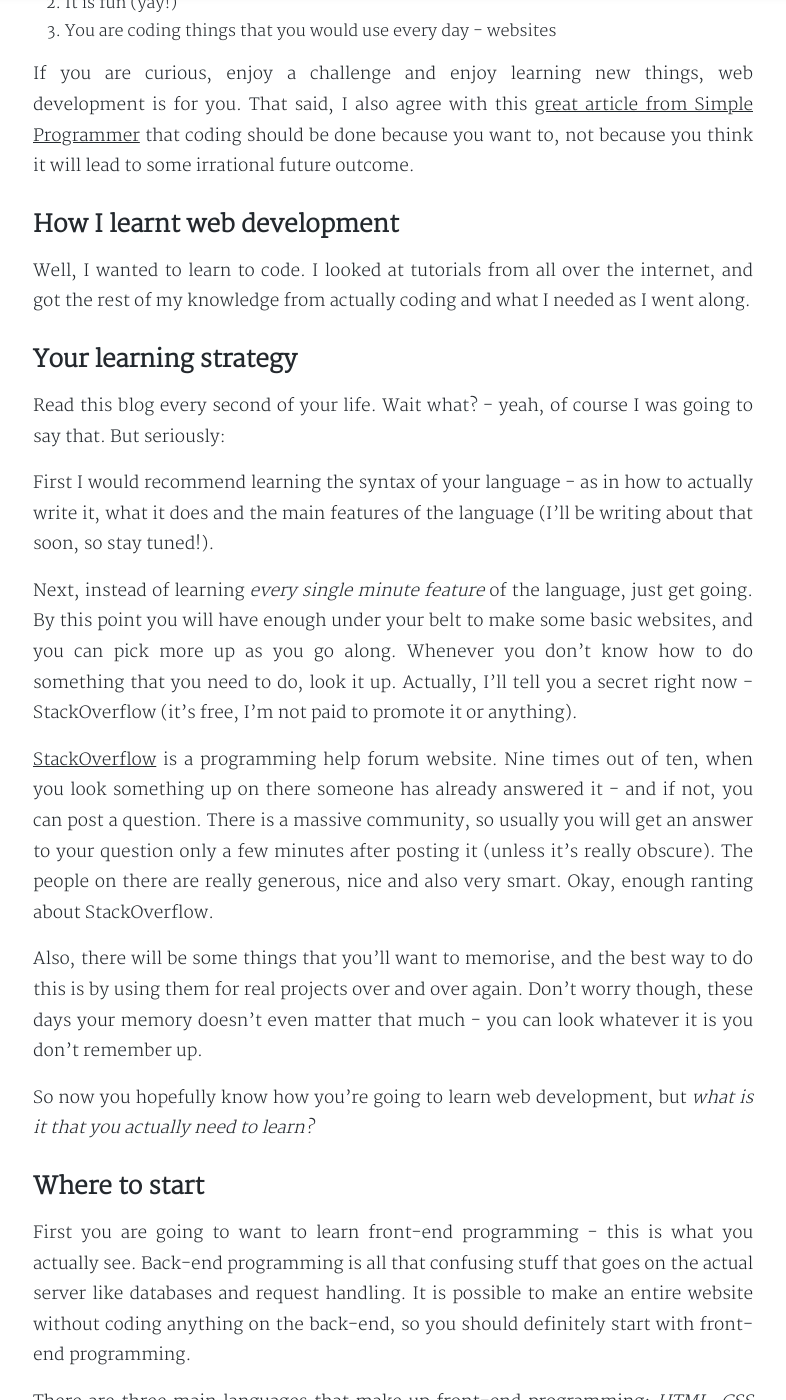
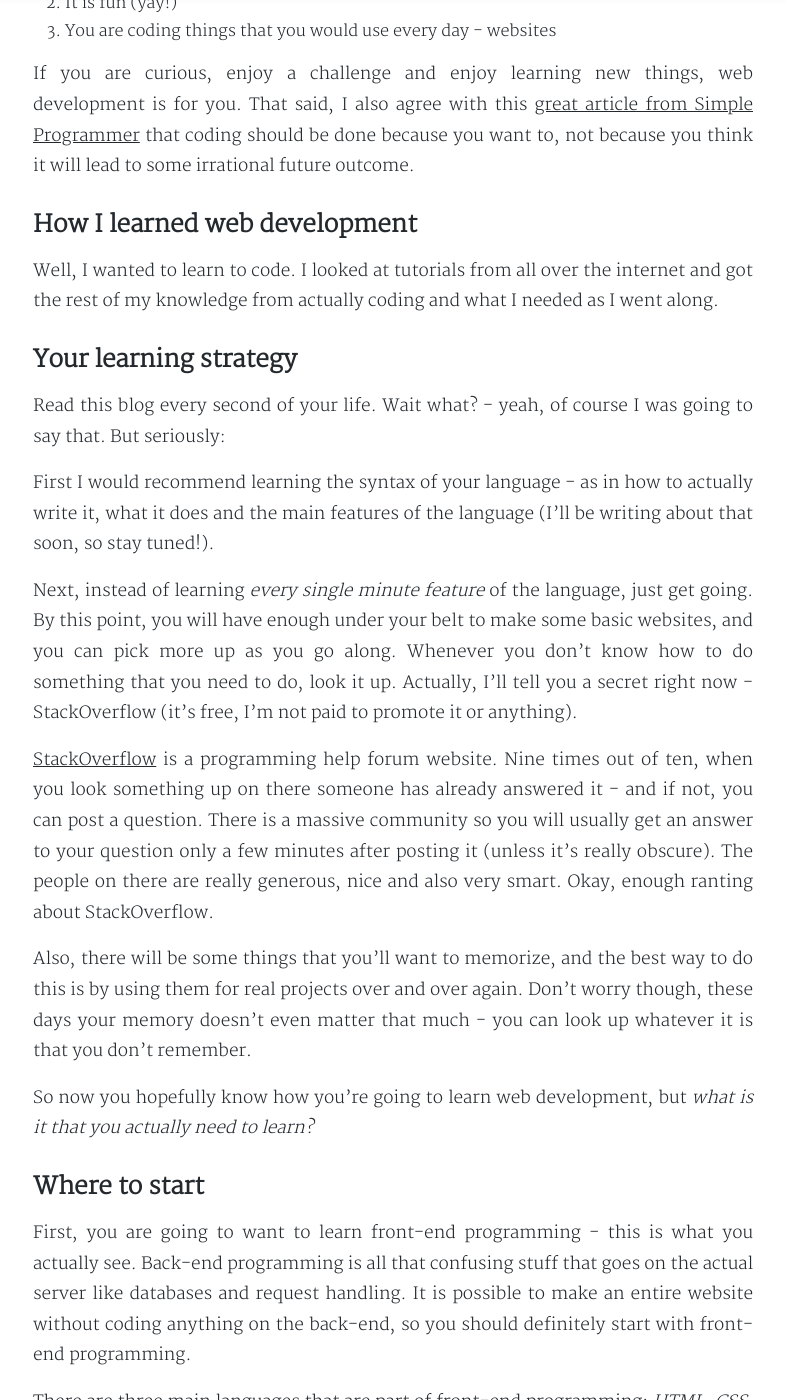
Before and after one commit to Booligoosh/codetheweb.blog, a Jekyll site: the page built from _posts/2017-10-04-how-to-learn-web-development.md, in a window 1280 px wide and 1400 px high, scrolled down 992 px. Shown: the whole window, without its empty margins (247-1033 px from the left). Built offline with Jekyll 4.4.1, drawn with Linux system fonts in a browser that asks for light colours; nearby versions of some CDN libraries; some web fonts are replaced; comment, search, counter and statistics services are not loaded; a style sheet for code colours, icons or effects is not loaded; some of the changed text lies outside the part shown.

Commit message:
Proofread and edited posts #1, #2, #19, #20 and #21 with Grammarly

````diff
--- a/_posts/2017-10-04-how-to-learn-web-development.md
+++ b/_posts/2017-10-04-how-to-learn-web-development.md
@@ -19,45 +20,45 @@
 
 If you are curious, enjoy a challenge and enjoy learning new things, web development is for you. That said, I also agree with this [great article from Simple Programmer][dont-code] that coding should be done because you want to, not because you think it will lead to some irrational future outcome.
 
-## How I learnt web development
-Well, I wanted to learn to code. I looked at tutorials from all over the internet, and got the rest of my knowledge from actually coding and what I needed as I went along.
+## How I learned web development
+Well, I wanted to learn to code. I looked at tutorials from all over the internet and got the rest of my knowledge from actually coding and what I needed as I went along.
 
 ## Your learning strategy
 Read this blog every second of your life. Wait what? - yeah, of course I was going to say that. But seriously:
 
 First I would recommend learning the syntax of your language - as in how to actually write it, what it does and the main features of the language (I'll be writing about that soon, so stay tuned!).
 
-Next, instead of learning *every single minute feature* of the language, just get going. By this point you will have enough under your belt to make some basic websites, and you can pick more up as you go along. Whenever you don't know how to do something that you need to do, look it up. Actually, I'll tell you a secret right now - StackOverflow (it's free, I'm not paid to promote it or anything).
+Next, instead of learning *every single minute feature* of the language, just get going. By this point, you will have enough under your belt to make some basic websites, and you can pick more up as you go along. Whenever you don't know how to do something that you need to do, look it up. Actually, I'll tell you a secret right now - StackOverflow (it's free, I'm not paid to promote it or anything).
 
-[StackOverflow] is a programming help forum website. Nine times out of ten, when you look something up on there someone has already answered it - and if not, you can post a question. There is a massive community, so usually you will get an answer to your question only a few minutes after posting it (unless it's really obscure). The people on there are really generous, nice and also very smart. Okay, enough ranting about StackOverflow.
+[StackOverflow] is a programming help forum website. Nine times out of ten, when you look something up on there someone has already answered it - and if not, you can post a question. There is a massive community so you will usually get an answer to your question only a few minutes after posting it (unless it's really obscure). The people on there are really generous, nice and also very smart. Okay, enough ranting about StackOverflow.
 
-Also, there will be some things that you'll want to memorise, and the best way to do this is by using them for real projects over and over again. Don't worry though, these days your memory doesn't even matter that much - you can look whatever it is you don't remember up.
+Also, there will be some things that you'll want to memorize, and the best way to do this is by using them for real projects over and over again. Don't worry though, these days your memory doesn't even matter that much - you can look up whatever it is that you don't remember.
 
 So now you hopefully know how you're going to learn web development, but *what is it that you actually need to learn?*
 
 ## Where to start
-First you are going to want to learn front-end programming - this is what you actually see. Back-end programming is all that confusing stuff that goes on the actual server like databases and request handling. It is possible to make an entire website without coding anything on the back-end, so you should definitely start with front-end programming.
+First, you are going to want to learn front-end programming - this is what you actually see. Back-end programming is all that confusing stuff that goes on the actual server like databases and request handling. It is possible to make an entire website without coding anything on the back-end, so you should definitely start with front-end programming.
 
-There are three main languages that make up front-end programming: *HTML*, *CSS* and *JavaScript*. Let's have a quick look at what each of them are:
+There are three main languages that are part of front-end programming: *HTML*, *CSS*, and *JavaScript*. Let's have a quick look at what each of them is:
 
 **NOTE:** you will see some code here, but don't panic - it's just to show you what they look like.
 
 ### HTML
-HTML stands for Hypertext Markup Language. This is what makes up the actual content of the website for example, the paragraph above might look something like this:
+HTML stands for Hypertext Markup Language. This is what makes up the actual content of the website - for example, the paragraph above might look something like this:
 
 ```HTML
 <h2 id="where-to-start">Where to start</h2>
 
-<p>First you are going to want to learn front-end programming - this is what you actually see. Back-end programming is all that confusing stuff that goes on the actual server like databases and request handling. It is possible to make an entire website without coding anything on the back-end, so you should definitely start with front-end programming.</p>
+<p>First, you are going to want to learn front-end programming - this is what you actually see. Back-end programming is all that confusing stuff that goes on the actual server like databases and request handling. It is possible to make an entire website without coding anything on the back-end, so you should definitely start with front-end programming.</p>
 
-<p>There are three main languages that make up front-end programming: <em>HTML</em>, <em>CSS</em> and <em>JavaScript</em>. Let’s have a look at what each of them are:</p>
+<p>There are three main languages that are part of front-end programming: <em>HTML</em>, <em>CSS</em>, and <em>JavaScript</em>. Let’s have a look at what each of them is:</p>
 ```
 {: .wrap}
 
 As you can see, it has some normal text but then also some other bits of code. This is called markup - hence the name Hypertext Markup Language.
 
 ### CSS
-CSS stands for Cascading Style Sheet, and controls what a webpage looks like. Without CSS, the entire web would look something like this:
+CSS stands for Cascading Style Sheet and controls what a webpage looks like. Without CSS, the entire web would look something like this:
 ![This article without CSS][no-css]
 Here is a snippet of CSS:
 ```CSS
````
Also changed, not shown: other parts of _posts/2017-10-04-how-to-learn-web-development.md (+5 -4 lines), _posts/2017-09-29-welcome.md (+14 -13 lines), _posts/2017-12-04-css-units.md (+7 -6 lines), _posts/2017-12-05-css-flexboxes.md (+7 -6 lines), _posts/2017-12-07-fullscreen-image-hero.md (+9 -8 lines).
